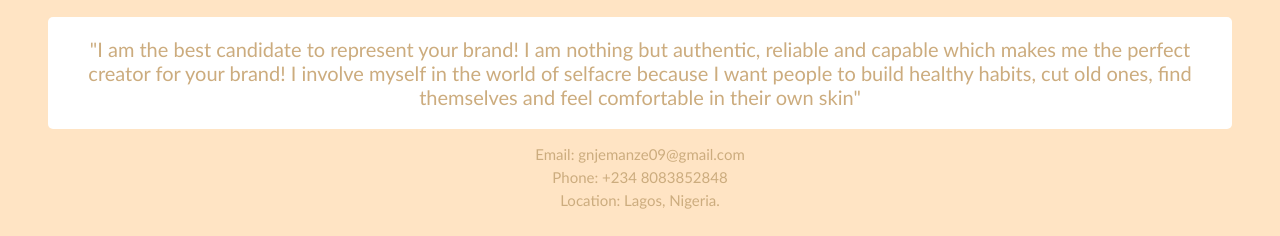
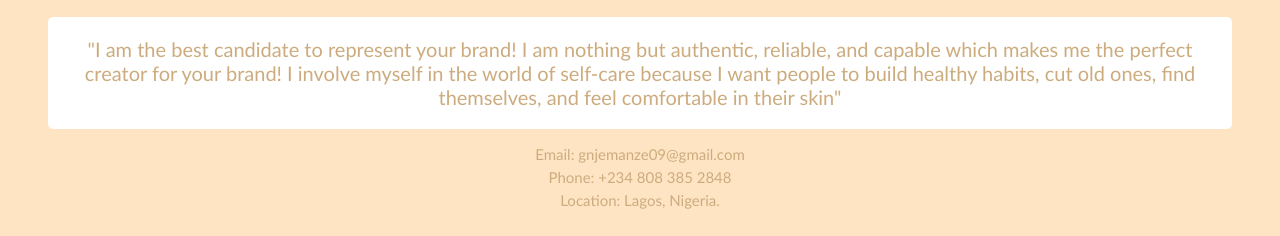
Before and after one commit to giannanjpau/giannanjpau1.github.io, a plain HTML site: page index.html in a window 1280 px wide. Shown: the part 1005-1241 px from the top of the page. Drawn offline with Linux system fonts and the light colour scheme.

Commit message:
Update index.html

```diff
--- a/index.html
+++ b/index.html
@@ -30,10 +30,10 @@
             <img src="image13.jpg" alt="Profile Picture">
             <h2>Gianna Njemanze</h2>
             <p>UGC Creator</p>
-            <p>"I am the best candidate to represent your brand! I am nothing but authentic, reliable and capable which makes me the perfect creator for your brand! I involve myself in the world of selfacre because I want people to build healthy habits, cut old ones, find themselves and feel comfortable in their own skin"</p>
+            <p>"I am the best candidate to represent your brand! I am nothing but authentic, reliable, and capable which makes me the perfect creator for your brand! I involve myself in the world of self-care because I want people to build healthy habits, cut old ones, find themselves, and feel comfortable in their skin"</p>
             <ul>
                 <li>Email: gnjemanze09@gmail.com</li>
-                <li>Phone: +234 8083852848</li>
+                <li>Phone: +234 808 385 2848</li>
                 <li>Location: Lagos, Nigeria.</li>
             </ul>
         </div>
```
